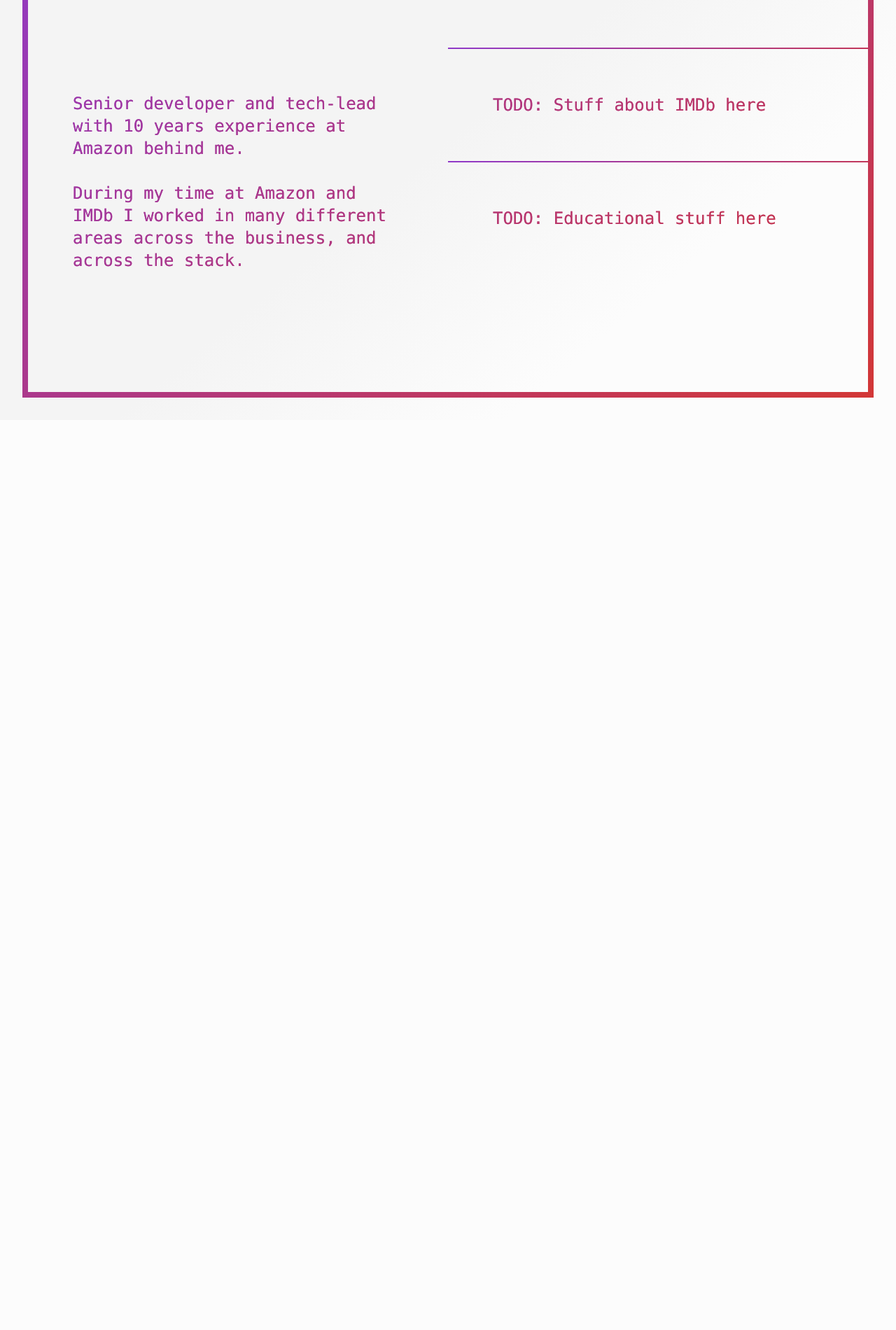
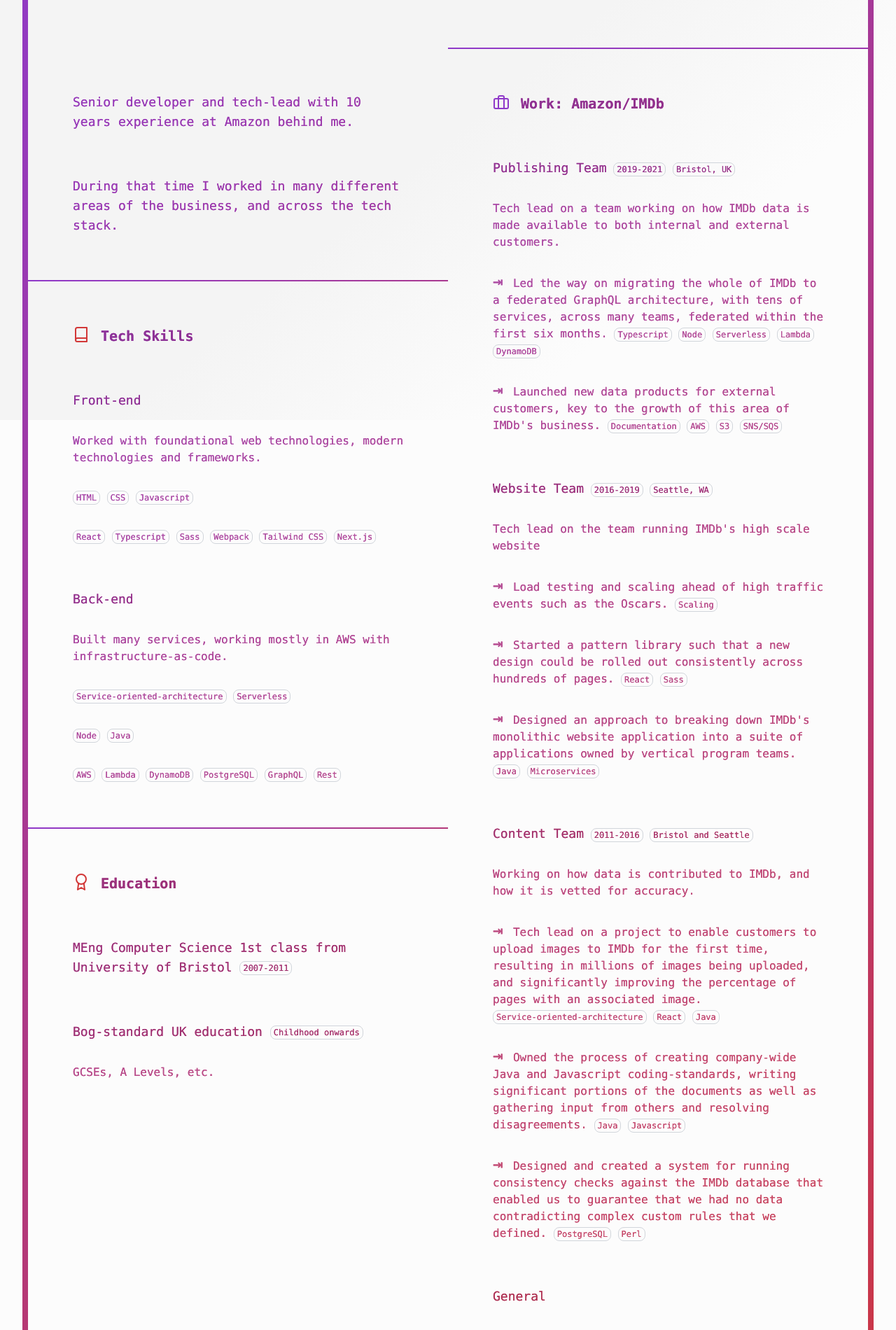
Before and after one commit to mjwbenton/mattb.tech, a Next.js app in the folder website/: page /cv in a window 1280 px wide. Shown: the part 200-2100 px from the top of the page at 70% size. Before the commit the page ends 800 px from the top, so only its background shows below. Built offline with nearby package versions, Linux system fonts and the light colour scheme.

Commit message:
Design and content changes to create CV page

```diff
--- a/website/components/ContentBox.tsx
+++ b/website/components/ContentBox.tsx
@@ -13,17 +13,43 @@
 }) {
   return (
     <motion.div
-      initial={{ scale: 0.8, y: -50 }}
-      animate={{ scale: 1, y: 0 }}
-      exit={{ opacity: 0 }}
+      initial={{ scale: 0.8, y: -50, color: "rgba(0, 0, 0, 0)" }}
+      animate={{ scale: 1, y: 0, color: "rgba(0, 0, 0, 0.1)" }}
+      exit={{ scale: 0.8, y: 50 }}
       transition={{ duration: 0.15 }}
-      className={`max-w-full overflow-hidden md:w-6/12 p-16 text-justify md:text-left space-y-8
+      className={`max-w-full overflow-hidden lg:w-6/12 p-16 space-y-16 text-transparent
         ${border ? "border-t-2 border-gradient" : ""}
-        ${float === "left" ? "md:float-left md:clear-left" : ""}
-        ${float === "right" ? "md:float-right md:clear-right" : ""}
+        ${float === "left" ? "lg:float-left lg:clear-left" : ""}
+        ${float === "right" ? "lg:float-right lg:clear-right" : ""}
         ${className}`}
     >
       {children}
     </motion.div>
   );
 }
+
+export function Content({
+  children,
+  important = false,
+}: {
+  children: React.ReactNode;
+  important?: boolean;
+}) {
+  return (
+    <p
+      className={`text-white ${
+        important ? "text-opacity-0 text-lg" : "text-opacity-10 text-base"
+      }`}
+    >
+      <span>{children}</span>
+    </p>
+  );
+}
+
+export function ContentBoxHeading({ children }: { children: React.ReactNode }) {
+  return (
+    <h2 className="text-xl font-semibold">
+      <span>{children}</span>
+    </h2>
+  );
+}
--- /dev/null
+++ b/website/components/DetailPill.tsx
@@ -0,0 +1,14 @@
+export default function DetailPill({
+  children,
+}: {
+  children: React.ReactNode;
+}) {
+  return (
+    <>
+      {" "}
+      <span className="align-middle text-xs px-1 py-0.5 border border-gray-300 rounded-lg break whitespace-nowrap">
+        {children}
+      </span>
+    </>
+  );
+}
--- /dev/null
+++ b/website/components/ExternalLink.tsx
@@ -0,0 +1,13 @@
+export function ExternalLink({
+  href,
+  children,
+}: {
+  href: string;
+  children: React.ReactNode;
+}) {
+  return (
+    <a href={href} className="text-blue-700 text-opacity-40">
+      {children}
+    </a>
+  );
+}
--- a/website/components/Icon.tsx
+++ b/website/components/Icon.tsx
@@ -3,11 +3,15 @@
 const SIZES = {
   base: {
     size: 18,
-    additionalInlineClasses: "mx-2 -top-0.5",
+    additionalInlineClasses: "mr-2 -top-0.5",
+  },
+  lg: {
+    size: 24,
+    additionalInlineClasses: "mr-4 -top-1",
   },
   "2xl": {
     size: 48,
-    additionalInlineClasses: "mx-8 -top-2",
+    additionalInlineClasses: "mr-8 -top-2",
   },
 } as const;
 
@@ -17,16 +21,20 @@
   component,
   size = "base",
   inline = false,
+  color = "start",
 }: {
   component: React.FC<IconProps>;
   size?: keyof typeof SIZES;
   inline?: boolean;
+  color?: "start" | "end";
 }) {
   const Component = component;
   return (
     <Component
       size={SIZES[size].size}
-      className={`svg-stroke-end-color ${
+      className={`${
+        color === "start" ? "svg-stroke-start-color" : "svg-stroke-end-color"
+      } ${
         inline ? `${INLINE_CLASSES} ${SIZES[size].additionalInlineClasses}` : ""
       }`}
     />
--- /dev/null
+++ b/website/components/List.tsx
@@ -0,0 +1,11 @@
+export default function List({ children }: { children: React.ReactNode }) {
+  return <ul className="space-y-8">{children}</ul>;
+}
+
+export function Item({ children }: { children: React.ReactNode }) {
+  return (
+    <li className="text-base bullet text-white text-opacity-10">
+      <span>{children}</span>
+    </li>
+  );
+}
--- /dev/null
+++ b/website/components/Section.tsx
@@ -0,0 +1,17 @@
+export function Section({ children }: { children: React.ReactNode }) {
+  return <div className="space-y-8 text-left">{children}</div>;
+}
+
+export function SectionHeading({
+  children,
+  inline = false,
+}: {
+  children: string;
+  inline?: boolean;
+}) {
+  return (
+    <h3 className={`${inline ? "inline" : ""} text-lg`}>
+      <span>{children}</span>
+    </h3>
+  );
+}
--- a/website/pages/_app.tsx
+++ b/website/pages/_app.tsx
@@ -20,14 +20,14 @@
         <link rel="shortcut icon" href="/favicon.ico" />
       </Head>
       {/* Wrapper Box. On large screens we set this to the size of the screen so that we can use minimum height in its child. */}
-      <div className="md:h-screen md:w-screen p-4 md:p-8 text-transparent font-mono text-lg md:text-2xl">
+      <div className="lg:h-screen lg:w-screen p-4 lg:p-8 font-mono">
         {/* Border box. On larger screens it sets a min-height to make the borders go to to the edge of the screen. */}
-        <div className="flex md:min-h-full border-8 border-gradient">
+        <div className="flex lg:min-h-full border-8 border-gradient">
           {/* Centered content. Provides the text gradient. */}
           <div className="background-gradient bg-clip-text w-full">
-            <header className="w-full pt-16 md:py-24 text-center text-2xl md:text-3xl">
+            <header className="w-full pt-16 lg:py-24 text-center text-2xl lg:text-3xl">
               <h1>
-                <span>mattb</span>
+                <span className="text-transparent">mattb</span>
                 <span className="text-gray-100 text-opacity-50">enton</span>
               </h1>
               <ReturnButton />
@@ -58,7 +58,7 @@
           exit={{
             opacity: 0,
           }}
-          className="absolute top-12 right-12 md:top-16 md:right-16"
+          className="absolute top-12 right-12 lg:top-16 lg:right-16"
         >
           <Link href="/">
             <a>
--- a/website/pages/cv.tsx
+++ b/website/pages/cv.tsx
@@ -1,23 +1,212 @@
-import ContentBox from "../components/ContentBox";
+import React from "react";
+import { Award, Book, Briefcase } from "react-feather";
+import ContentBox, {
+  Content,
+  ContentBoxHeading,
+} from "../components/ContentBox";
+import DetailPill from "../components/DetailPill";
+import { ExternalLink } from "../components/ExternalLink";
+import Icon from "../components/Icon";
+import List, { Item } from "../components/List";
+import { Section, SectionHeading } from "../components/Section";
 
 export default function CV() {
   return (
     <main>
       <ContentBox float="left">
-        <p>
+        <Content important>
           Senior developer and tech-lead with 10 years experience at Amazon
           behind me.
-        </p>
-        <p>
-          During my time at Amazon and IMDb I worked in many different areas
-          across the business, and across the stack.
-        </p>
+        </Content>
+        <Content important>
+          During that time I worked in many different areas of the business, and
+          across the tech stack.
+        </Content>
       </ContentBox>
       <ContentBox float="right" border>
-        TODO: Stuff about IMDb here
+        <ContentBoxHeading>
+          <Icon inline component={Briefcase} size="lg" />
+          Work: Amazon/IMDb
+        </ContentBoxHeading>
+        <Section>
+          <SectionHeading inline>Publishing&nbsp;Team</SectionHeading>
+          <DetailPill>2019-2021</DetailPill>
+          <DetailPill>Bristol, UK</DetailPill>
+          <Content>
+            Tech lead on a team working on how IMDb data is made available to
+            both internal and external customers.
+          </Content>
+          <List>
+            <Item>
+              Led the way on migrating the whole of IMDb to a federated GraphQL
+              architecture, with tens of services, across many teams, federated
+              within the first six months.
+              <DetailPill>Typescript</DetailPill>
+              <DetailPill>Node</DetailPill>
+              <DetailPill>Serverless</DetailPill>
+              <DetailPill>Lambda</DetailPill>
+              <DetailPill>DynamoDB</DetailPill>
+            </Item>
+            <Item>
+              Launched new data products for external customers, key to the
+              growth of this area of IMDb's business.
+              <DetailPill>Documentation</DetailPill>
+              <DetailPill>AWS</DetailPill>
+              <DetailPill>S3</DetailPill>
+              <DetailPill>SNS/SQS</DetailPill>
+            </Item>
+          </List>
+        </Section>
+        <Section>
+          <SectionHeading inline>Website&nbsp;Team</SectionHeading>
+          <DetailPill>2016-2019</DetailPill>
+          <DetailPill>Seattle, WA</DetailPill>
+          <Content>
+            Tech lead on the team running IMDb's high scale website
+          </Content>
+          <List>
+            <Item>
+              Load testing and scaling ahead of high traffic events such as the
+              Oscars.
+              <DetailPill>Scaling</DetailPill>
+            </Item>
+            <Item>
+              Started a pattern library such that a new design could be rolled
+              out consistently across hundreds of pages.
+              <DetailPill>React</DetailPill>
+              <DetailPill>Sass</DetailPill>
+            </Item>
+            <Item>
+              Designed an approach to breaking down IMDb's monolithic website
+              application into a suite of applications owned by vertical program
+              teams.
+              <DetailPill>Java</DetailPill>
+              <DetailPill>Microservices</DetailPill>
+            </Item>
+          </List>
+        </Section>
+        <Section>
+          <SectionHeading inline>Content&nbsp;Team</SectionHeading>
+          <DetailPill>2011-2016</DetailPill>
+          <DetailPill>Bristol and Seattle</DetailPill>
+          <Content>
+            Working on how data is contributed to IMDb, and how it is vetted for
+            accuracy.
+          </Content>
+          <List>
+            <Item>
+              Tech lead on a project to enable customers to upload images to
+              IMDb for the first time, resulting in millions of images being
+              uploaded, and significantly improving the percentage of pages with
+              an associated image.
+              <DetailPill>Service-oriented-architecture</DetailPill>
+              <DetailPill>React</DetailPill>
+              <DetailPill>Java</DetailPill>
+            </Item>
+            <Item>
+              Owned the process of creating company-wide Java and Javascript
+              coding-standards, writing significant portions of the documents as
+              well as gathering input from others and resolving disagreements.
+              <DetailPill>Java</DetailPill>
+              <DetailPill>Javascript</DetailPill>
+            </Item>
+            <Item>
+              Designed and created a system for running consistency checks
+              against the IMDb database that enabled us to guarantee that we had
+              no data contradicting complex custom rules that we defined.
+              <DetailPill>PostgreSQL</DetailPill>
+              <DetailPill>Perl</DetailPill>
+            </Item>
+          </List>
+        </Section>
+        <Section>
+          <SectionHeading>General</SectionHeading>
+          <Content>
+            Qualified Amazon{" "}
+            <ExternalLink href="https://blog.aboutamazon.co.uk/working-at-amazon/what-is-a-bar-raiser-at-amazon">
+              "Bar Raiser"
+            </ExternalLink>
+            , meaning I was responsible for ensuring a high quality interview
+            process and facilitating the final decision. Performed over 300
+            interviews for Amazon across many organizations and job roles, both
+            technical and non-technical.
+          </Content>
+          <Content>
+            Promoted twice from SDE I (junior-engineer-straight-out-of-uni) to
+            SDE III (Sr Engineer / Team Technical Leader).
+          </Content>
+          <Content>
+            Deeply involved in the career development of the engineers I worked
+            with, giving feedback, and shepherding promotions through Amazon's
+            tech promotions process.
+          </Content>
+        </Section>
       </ContentBox>
-      <ContentBox float="right" border>
-        TODO: Educational stuff here
+      <ContentBox float="left" border>
+        <ContentBoxHeading>
+          <Icon inline color="end" size="lg" component={Book} />
+          Tech Skills
+        </ContentBoxHeading>
+        <Section>
+          <SectionHeading>Front-end</SectionHeading>
+          <Content>
+            Worked with foundational web technologies, modern technologies and
+            frameworks.
+          </Content>
+          <Content>
+            <DetailPill>HTML</DetailPill>
+            <DetailPill>CSS</DetailPill>
+            <DetailPill>Javascript</DetailPill>
+          </Content>
+          <Content>
+            <DetailPill>React</DetailPill>
+            <DetailPill>Typescript</DetailPill>
+            <DetailPill>Sass</DetailPill>
+            <DetailPill>Webpack</DetailPill>
+            <DetailPill>Tailwind CSS</DetailPill>
+            <DetailPill>Next.js</DetailPill>
+          </Content>
+        </Section>
+        <Section>
+          <SectionHeading>Back-end</SectionHeading>
+          <Content>
+            Built many services, working mostly in AWS with
+            infrastructure-as-code.
+          </Content>
+          <Content>
+            <DetailPill>Service-oriented-architecture</DetailPill>
+            <DetailPill>Serverless</DetailPill>
+          </Content>
+          <Content>
+            <DetailPill>Node</DetailPill>
+            <DetailPill>Java</DetailPill>
+          </Content>
+          <Content>
+            <DetailPill>AWS</DetailPill>
+            <DetailPill>Lambda</DetailPill>
+            <DetailPill>DynamoDB</DetailPill>
+            <DetailPill>PostgreSQL</DetailPill>
+            <DetailPill>GraphQL</DetailPill>
+            <DetailPill>Rest</DetailPill>
+          </Content>
+        </Section>
+      </ContentBox>
+      <ContentBox float="left" border className="text-lg">
+        <ContentBoxHeading>
+          <Icon inline size="lg" color="end" component={Award} />
+          Education
+        </ContentBoxHeading>
+        <Section>
+          <SectionHeading inline>
+            MEng Computer Science 1st class from University of Bristol
+          </SectionHeading>
+          <DetailPill>2007-2011</DetailPill>
+        </Section>
+        <Section>
+          <SectionHeading inline>Bog-standard UK education</SectionHeading>
+          <DetailPill>Childhood onwards</DetailPill>
+          <Content>GCSEs, A Levels, etc.</Content>
+        </Section>
       </ContentBox>
     </main>
   );
--- a/website/styles/index.css
+++ b/website/styles/index.css
@@ -39,4 +39,13 @@
   .svg-stroke-end-color {
     stroke: var(--gradient-end);
   }
+
+  .svg-stroke-start-color {
+    stroke: var(--gradient-start);
+  }
+
+  .bullet::before {
+    content: "⇥ ";
+    font-size: theme("fontSize.2xl");
+  }
 }
```
Also changed, not shown: website/pages/index.tsx (+16 -17 lines).
